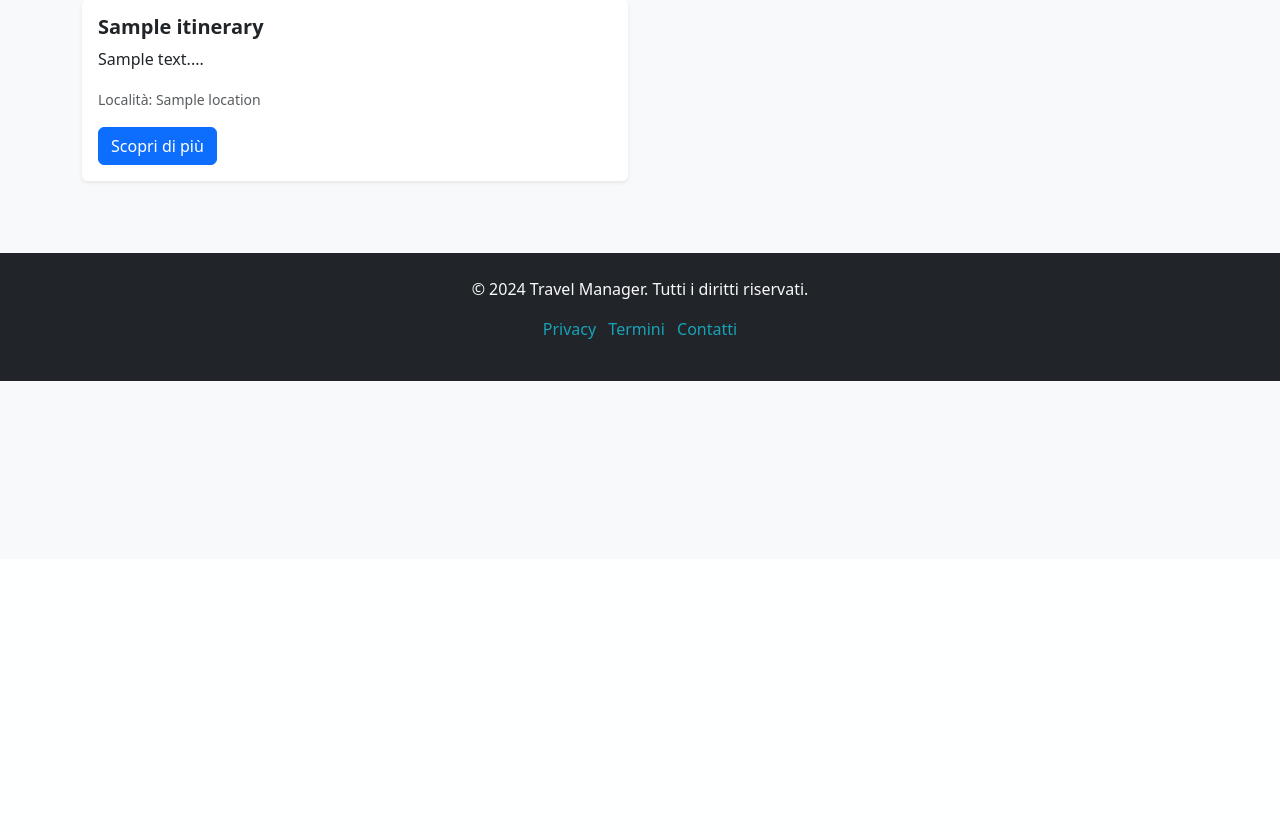
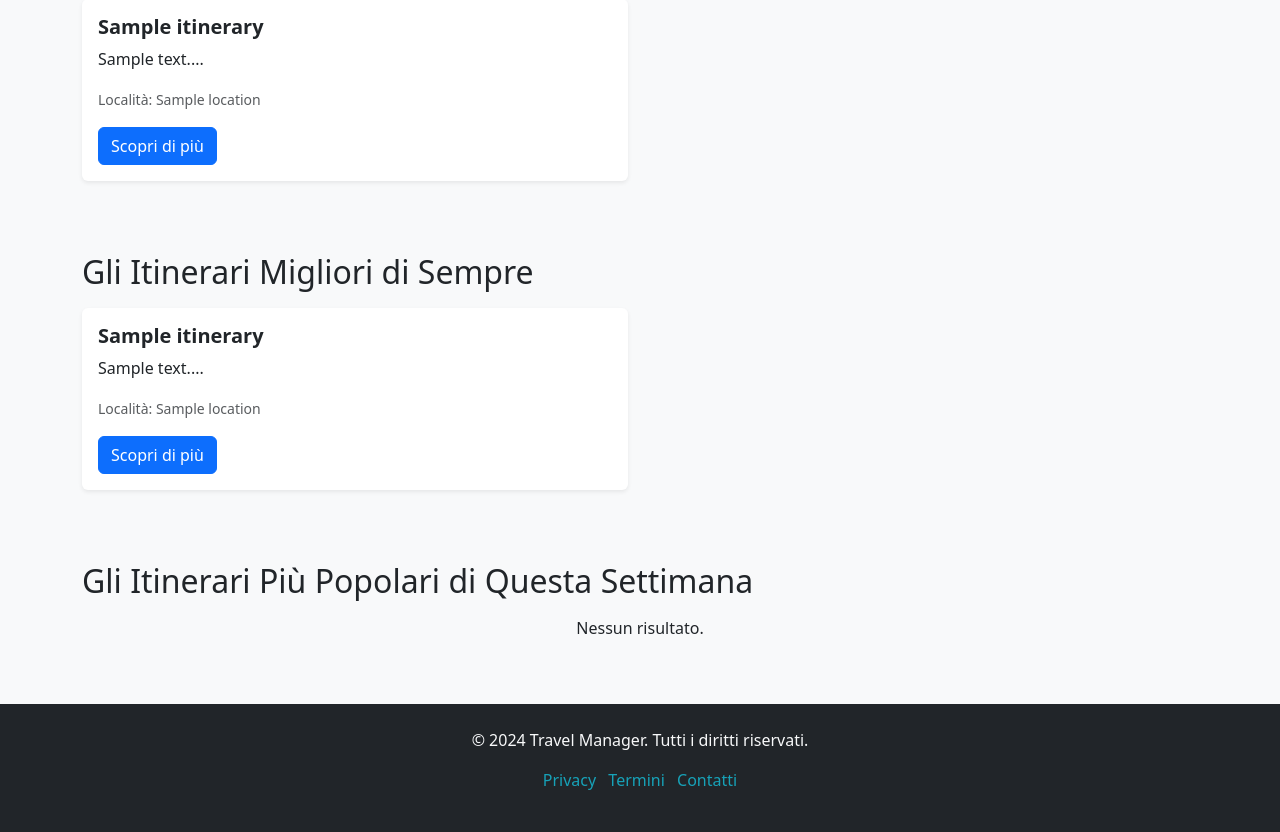
Before and after one commit to ManuelBelotti123/gestionale_viaggi, a PHP site: page /explore.php in a window 1280 px wide. Shown: the part 241-1073 px from the top of the page. Before the commit the page ends 622 px from the top, so only its background shows below. Run offline with PHP 8.4, Linux system fonts and the light colour scheme; the visitor is signed in with stand-in values (Sample User, id 1); tables that the repository leaves empty or names only in its code hold one stand-in row (values such as "Sample post").

Commit message:
Aggiunta di ulteriori sezioni in explore.php

```diff
--- a/user_pages/explore.php
+++ b/user_pages/explore.php
@@ -44,6 +44,35 @@ try {
     ");
     $stmt_suggested->execute();
     $suggested_itineraries = $stmt_suggested->fetchAll(PDO::FETCH_ASSOC);
+
+    // Gli itinerari migliori di sempre
+    $stmt_best_all_time = $conn->prepare("
+        SELECT I.itinerary_id, I.title, I.description, L.name AS location_name, COUNT(F.favorite_id) AS favorites_count
+        FROM gsv_itineraries I
+        JOIN gsv_locations L ON I.location_id = L.location_id
+        JOIN gsv_favorites F ON I.itinerary_id = F.itinerary_id
+        WHERE I.is_active = 1
+        GROUP BY I.itinerary_id
+        ORDER BY favorites_count DESC
+        LIMIT 6
+    ");
+    $stmt_best_all_time->execute();
+    $best_all_time_itineraries = $stmt_best_all_time->fetchAll(PDO::FETCH_ASSOC);
+
+    // Gli itinerari più popolari di questa settimana
+    $stmt_popular_week = $conn->prepare("
+        SELECT I.itinerary_id, I.title, I.description, L.name AS location_name, COUNT(F.favorite_id) AS favorites_count
+        FROM gsv_itineraries I
+        JOIN gsv_locations L ON I.location_id = L.location_id
+        JOIN gsv_favorites F ON I.itinerary_id = F.itinerary_id
+        WHERE I.is_active = 1 AND F.saved_at >= DATE_SUB(CURDATE(), INTERVAL 1 WEEK)
+        GROUP BY I.itinerary_id
+        ORDER BY favorites_count DESC
+        LIMIT 6
+    ");
+    $stmt_popular_week->execute();
+    $popular_week_itineraries = $stmt_popular_week->fetchAll(PDO::FETCH_ASSOC);
+
 } catch (PDOException $e) {
     $error_message = "Errore durante il recupero degli itinerari: " . $e->getMessage();
 }
@@ -70,6 +99,9 @@ try {
         <section class="mb-5">
             <h2 class="mb-3">Ultimi Itinerari Aggiunti</h2>
             <div class="row">
+                <?php if (empty($recent_itineraries)): ?>
+                    <p class="text-center">Nessun risultato.</p>
+                <?php else: ?>
                     <?php foreach ($recent_itineraries as $itinerary): ?>
                         <div class="col-md-6">
                             <div class="card mb-4 shadow-sm">
@@ -86,6 +118,61 @@ try {
                             </div>
                         </div>
                     <?php endforeach; ?>
+                <?php endif; ?>
+            </div>
+        </section>
+
+        <!-- Sezione Gli Itinerari Migliori di Sempre -->
+        <section class="mb-5">
+            <h2 class="mb-3">Gli Itinerari Migliori di Sempre</h2>
+            <div class="row">
+                <?php if (empty($best_all_time_itineraries)): ?>
+                    <p class="text-center">Nessun risultato.</p>
+                <?php else: ?>
+                    <?php foreach ($best_all_time_itineraries as $itinerary): ?>
+                        <div class="col-md-6">
+                            <div class="card mb-4 shadow-sm">
+                                <div class="card-body">
+                                    <h5 class="card-title"><?= htmlspecialchars($itinerary['title']) ?></h5>
+                                    <p class="card-text">
+                                    <?= //solo i primi 100 caratteri della descrizione
+                                        htmlspecialchars(substr($itinerary['description'], 0, 100)) . "..."
+                                    ?>
+                                    </p>
+                                    <p class="text-muted"><small>Località: <?= htmlspecialchars($itinerary['location_name']) ?></small></p>
+                                    <a href="../itinerary_details.php?id=<?= $itinerary['itinerary_id'] ?>" class="btn btn-primary">Scopri di più</a>
+                                </div>
+                            </div>
+                        </div>
+                    <?php endforeach; ?>
+                <?php endif; ?>
+            </div>
+        </section>
+
+        <!-- Sezione Gli Itinerari Più Popolari di Questa Settimana -->
+        <section class="mb-5">
+            <h2 class="mb-3">Gli Itinerari Più Popolari di Questa Settimana</h2>
+            <div class="row">
+                <?php if (empty($popular_week_itineraries)): ?>
+                    <p class="text-center">Nessun risultato.</p>
+                <?php else: ?>
+                    <?php foreach ($popular_week_itineraries as $itinerary): ?>
+                        <div class="col-md-6">
+                            <div class="card mb-4 shadow-sm">
+                                <div class="card-body">
+                                    <h5 class="card-title"><?= htmlspecialchars($itinerary['title']) ?></h5>
+                                    <p class="card-text">
+                                    <?= //solo i primi 100 caratteri della descrizione
+                                        htmlspecialchars(substr($itinerary['description'], 0, 100)) . "..."
+                                    ?>
+                                    </p>
+                                    <p class="text-muted"><small>Località: <?= htmlspecialchars($itinerary['location_name']) ?></small></p>
+                                    <a href="../itinerary_details.php?id=<?= $itinerary['itinerary_id'] ?>" class="btn btn-primary">Scopri di più</a>
+                                </div>
+                            </div>
+                        </div>
+                    <?php endforeach; ?>
+                <?php endif; ?>
             </div>
         </section>
     </div>
```
Lines whose indentation alone changed are shown as unchanged.
